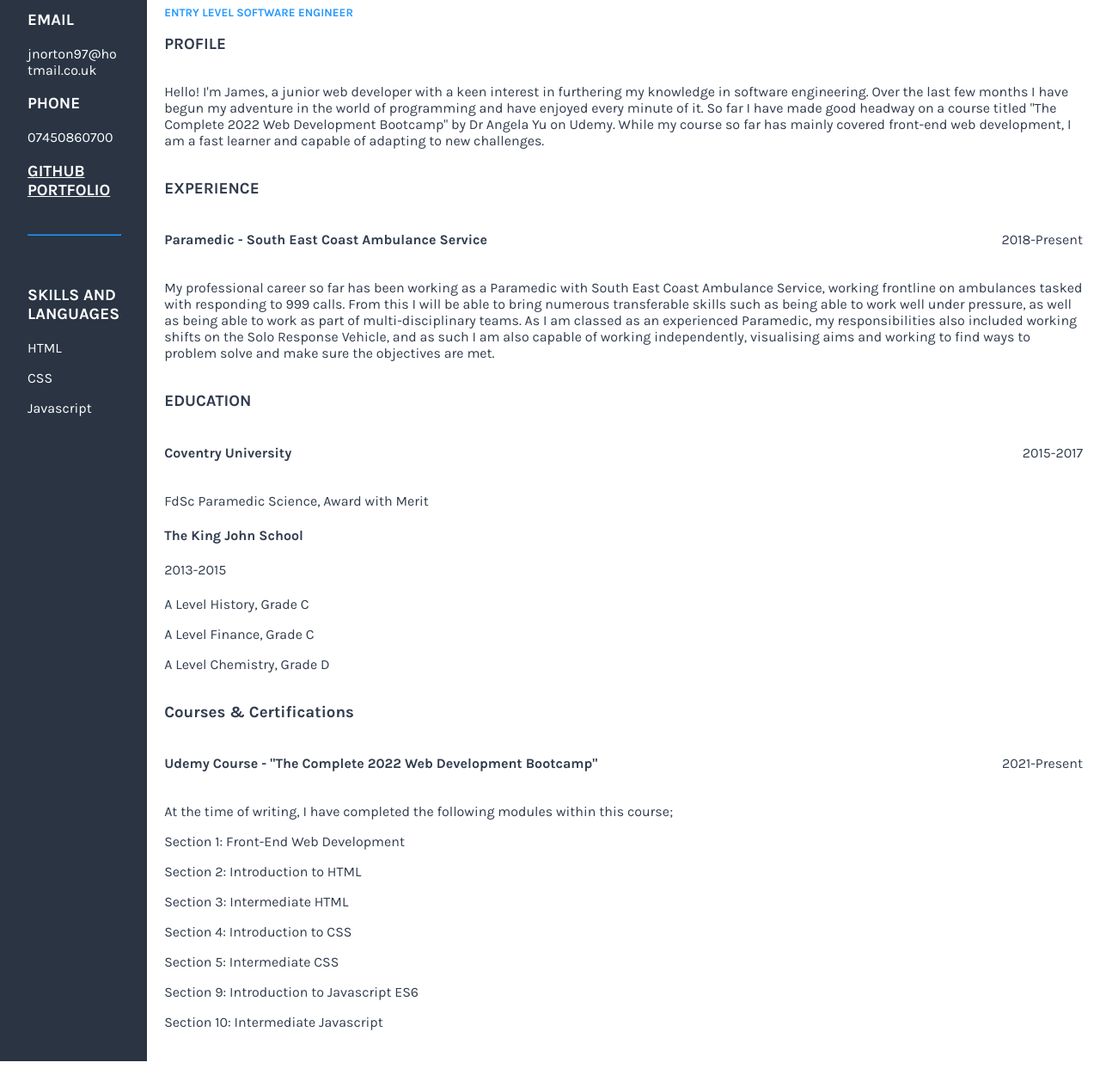
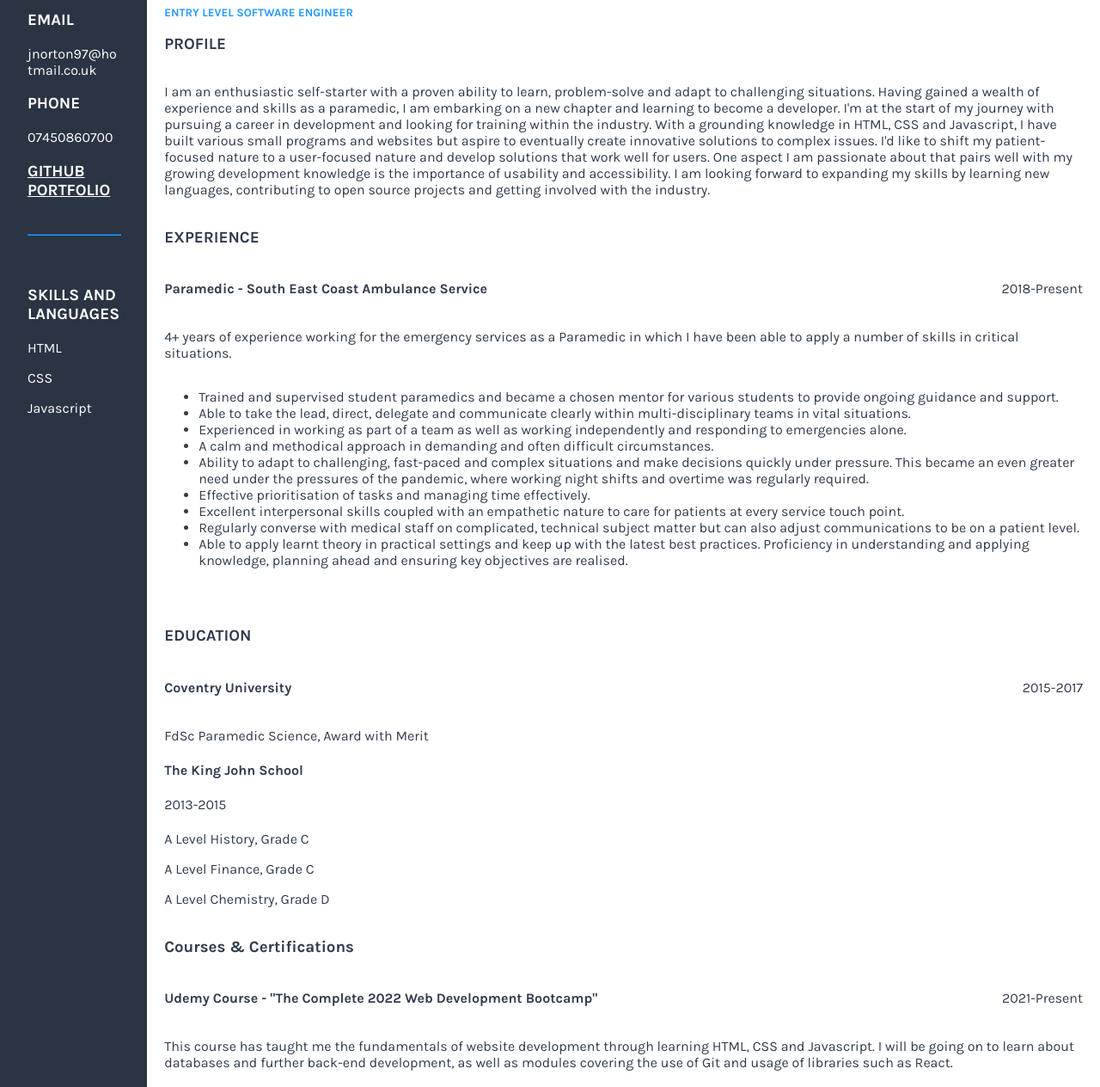
Before and after one commit to jnorton97/CV, a plain HTML site: page index.html in a window 1280 px wide. Shown: the part 116-1380 px from the top of the page at 86% size. Before the commit the page ends 1350 px from the top, so only its background shows below. Drawn offline with Linux system fonts and the light colour scheme.

Commit message:
Update index.html

```diff
--- a/index.html
+++ b/index.html
@@ -18,7 +18,7 @@
     <div class="box_1_sub_1">
       <h2>CONTACT ME</h2>
       <h3>EMAIL</h3>
-      <p class="email"style="word-break: break-all;">jnorton97@hotmail.co.uk</p>
+      <p class="email" style="word-break: break-all;">jnorton97@hotmail.co.uk</p>
       <h3>PHONE</h3>
       <p>07450860700</p>
       <h3><a class="github_link" target="_blank" href="https://github.com/jnorton97?tab=repositories">GITHUB PORTFOLIO</a></h3>
@@ -38,9 +38,13 @@
     </div>
     <div class="box_2_sub">
       <h3>PROFILE</h3>
-      <p>Hello! I'm James, a junior web developer with a keen interest in furthering my knowledge in software engineering. Over the last few months I have begun my adventure
-        in the world of programming and have enjoyed every minute of it. So far I have made good headway on a course titled "The Complete 2022 Web Development Bootcamp" by Dr Angela Yu
-        on Udemy. While my course so far has mainly covered front-end web development, I am a fast learner and capable of adapting to new challenges.
+      <p>I am an enthusiastic self-starter with a proven ability to learn, problem-solve and adapt to challenging situations.
+        Having gained a wealth of experience and skills as a paramedic, I am embarking on a new chapter and learning to become a developer.
+        I'm at the start of my journey with pursuing a career in development and looking for training within the industry.
+        With a grounding knowledge in HTML, CSS and Javascript, I have built various small programs and websites but aspire to eventually create innovative solutions to complex issues.
+        I'd like to shift my patient-focused nature to a user-focused nature and develop solutions that work well for users.
+        One aspect I am passionate about that pairs well with my growing development knowledge is the importance of usability and accessibility.
+        I am looking forward to expanding my skills by learning new languages, contributing to open source projects and getting involved with the industry.
       </p>
     </div>
     <div class="box_2_sub">
@@ -49,9 +53,18 @@
         <h4>Paramedic - South East Coast Ambulance Service</h4>
         <p class="subtitle-attach-right">2018-Present</p>
       </div>
-      <p>My professional career so far has been working as a Paramedic with South East Coast Ambulance Service, working frontline on ambulances tasked with responding to 999 calls. From this I will be able to bring
-        numerous transferable skills such as being able to work well under pressure, as well as being able to work as part of multi-disciplinary teams. As I am classed as an experienced Paramedic, my responsibilities also included working shifts on the Solo Response Vehicle, and as such I am also capable of working
-        independently, visualising aims and working to find ways to problem solve and make sure the objectives are met.
+      <p>4+ years of experience working for the emergency services as a Paramedic in which I have been able to apply a number of skills in critical situations.
+        <ul>
+          <li>Trained and supervised student paramedics and became a chosen mentor for various students to provide ongoing guidance and support.</li>
+          <li>Able to take the lead, direct, delegate and communicate clearly within multi-disciplinary teams in vital situations.</li>
+          <li>Experienced in working as part of a team as well as working independently and responding to emergencies alone.</li>
+          <li>A calm and methodical approach in demanding and often difficult circumstances.</li>
+          <li>Ability to adapt to challenging, fast-paced and complex situations and make decisions quickly under pressure. This became an even greater need under the pressures of the pandemic, where working night shifts and overtime was regularly required.</li>
+          <li>Effective prioritisation of tasks and managing time effectively.</li>
+          <li>Excellent interpersonal skills coupled with an empathetic nature to care for patients at every service touch point.</li>
+          <li>Regularly converse with medical staff on complicated, technical subject matter but can also adjust communications to be on a patient level.</li>
+          <li>Able to apply learnt theory in practical settings and keep up with the latest best practices. Proficiency in understanding and applying knowledge, planning ahead and ensuring key objectives are realised.</li>
+        </ul>
       </p>
     </div>
     <div class="box_2_sub">
@@ -76,14 +89,9 @@
         <p class="subtitle-attach-right">2021-Present</p>
       </div>
       <div class="">
-        <p>At the time of writing, I have completed the following modules within this course;</p>
-        <p>Section 1: Front-End Web Development</p>
-        <p>Section 2: Introduction to HTML</p>
-        <p>Section 3: Intermediate HTML</p>
-        <p>Section 4: Introduction to CSS</p>
-        <p>Section 5: Intermediate CSS</p>
-        <p>Section 9: Introduction to Javascript ES6</p>
-        <p>Section 10: Intermediate Javascript</p>
+        <p>This course has taught me the fundamentals of website development through learning HTML, CSS and Javascript. I will be going on to learn about databases and further back-end development, as well as
+          modules covering the use of Git and usage of libraries such as React.
+        </p>
       </div>
     </div>
   </div>
```
